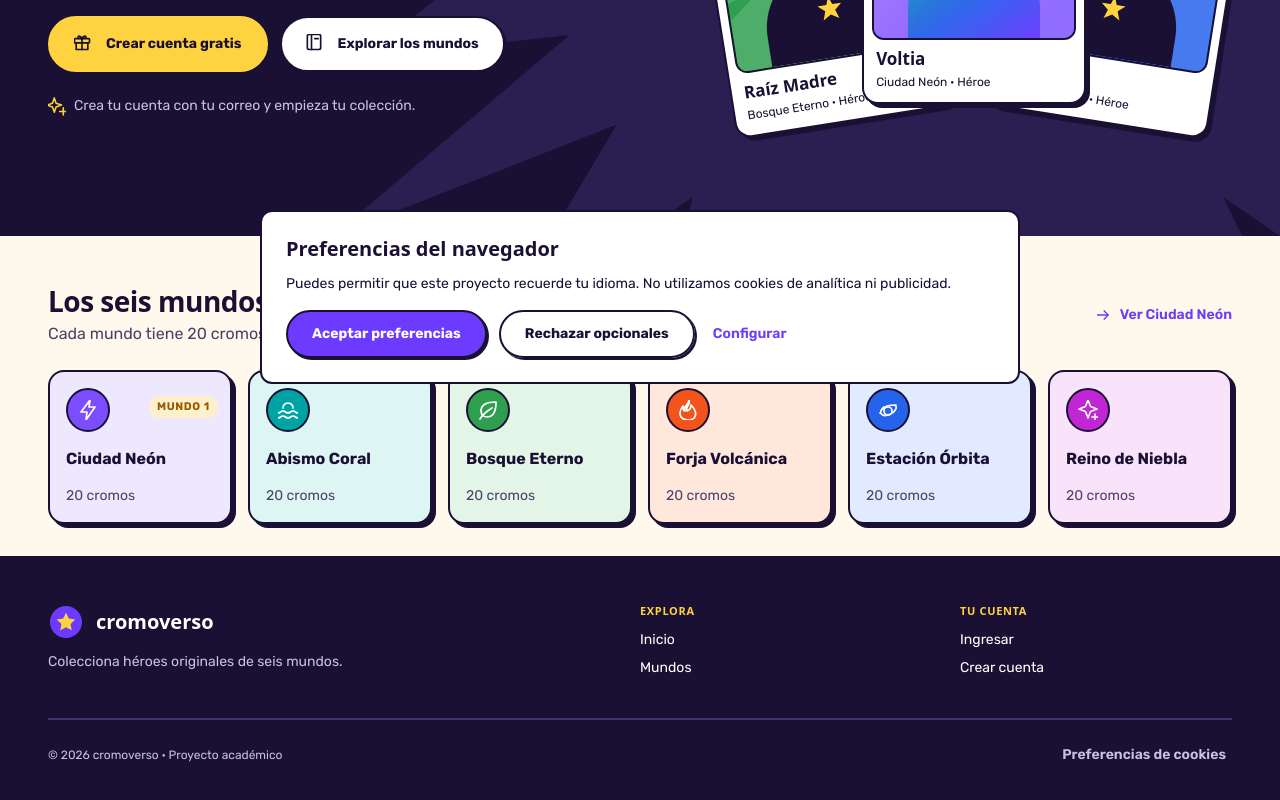
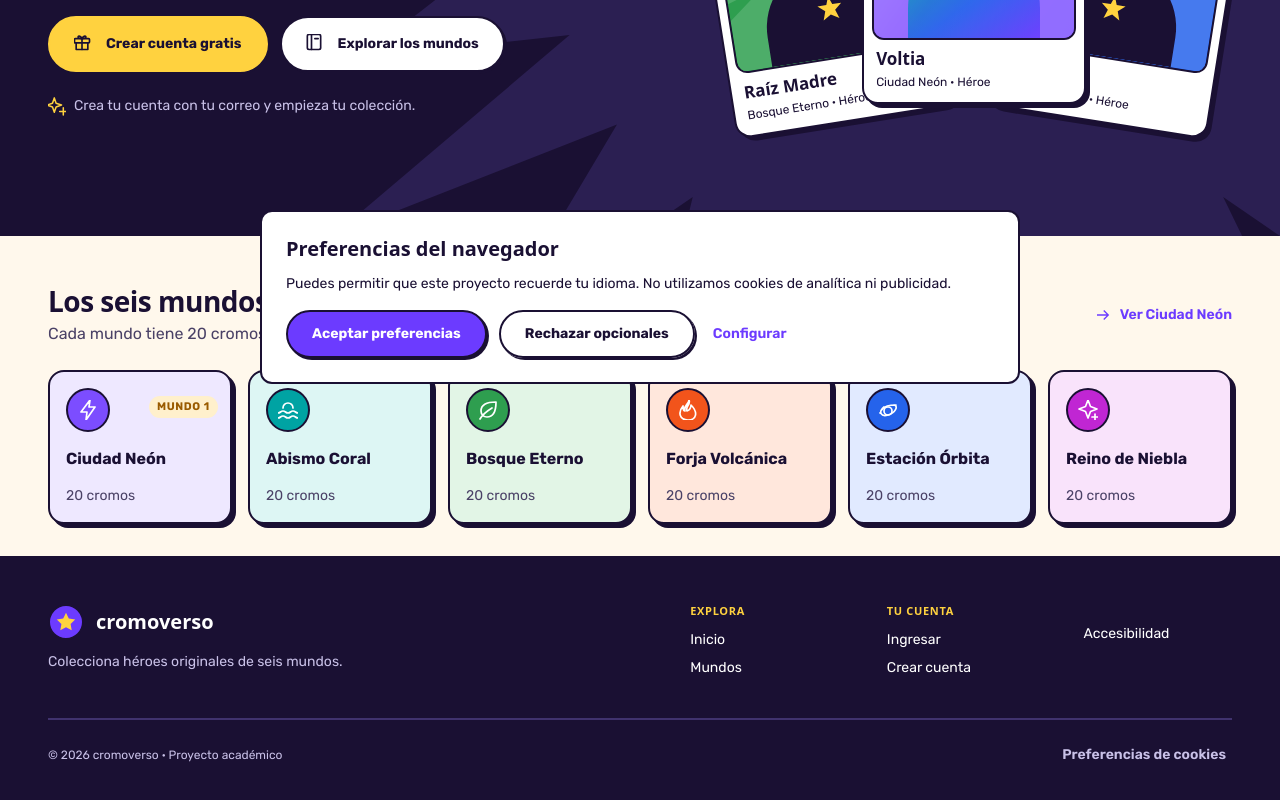
Before and after one commit to Sergio62011/cromoverso, a React (Vite) app: page / in a window 1280 px wide. Shown: the part 400-1200 px from the top of the page. Built offline with nearby package versions, Linux system fonts and the light colour scheme; no server answers; a web font is replaced by a local one.

Commit message:
feat: add column legal

```diff
--- a/src/components/Footer/Footer.css
+++ b/src/components/Footer/Footer.css
@@ -117,9 +117,6 @@
   }
 }
 
-.landing .columnas-pie {
-  grid-template-columns: 2fr 1fr 1fr;
-}
 @media (max-width: 640px) {
   .landing .columnas-pie {
     grid-template-columns: 1fr 1fr;
--- a/src/components/Footer/Footer.jsx
+++ b/src/components/Footer/Footer.jsx
@@ -27,13 +27,30 @@ export default function Footer({
           </div>
           <div>
             <h3 className="detalle-etiqueta">{t.explora}</h3>
-            <a className="cuerpo-p" href="#contenido">{t.inicio}</a>
-            <a className="cuerpo-p" href={destino}>{etiqueta}</a>
+            <a className="cuerpo-p" href="#contenido">
+              {t.inicio}
+            </a>
+            <a className="cuerpo-p" href={destino}>
+              {etiqueta}
+            </a>
           </div>
           <div>
             <h3 className="detalle-etiqueta">{t.cuenta}</h3>
-            <button className="cuerpo-p" onClick={() => onCuenta("ingresar")}>{t.ingresar}</button>
-            <button className="cuerpo-p" onClick={() => onCuenta("registro")}>{t.registro}</button>
+            <button className="cuerpo-p" onClick={() => onCuenta("ingresar")}>
+              {t.ingresar}
+            </button>
+            <button className="cuerpo-p" onClick={() => onCuenta("registro")}>
+              {t.registro}
+            </button>
+          </div>
+          <div>
+            <h3 className="detalle-etiqueta">{t.legal}</h3>
+            <button className="cuerpo-p" onClick={() => onCuenta("ingresar")}>
+              {t.terminos}
+            </button>
+            <button className="cuerpo-p" onClick={() => onCuenta("registro")}>
+              {t.accesibilidad}
+            </button>
           </div>
         </div>
         <div className="pie-creditos">
```
